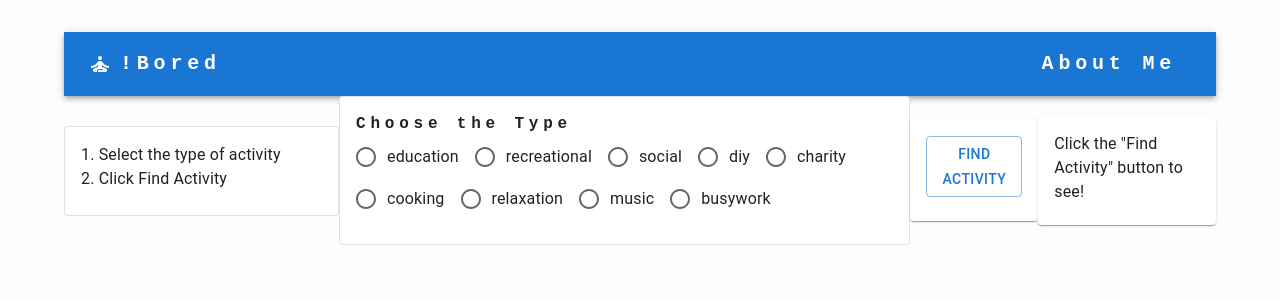
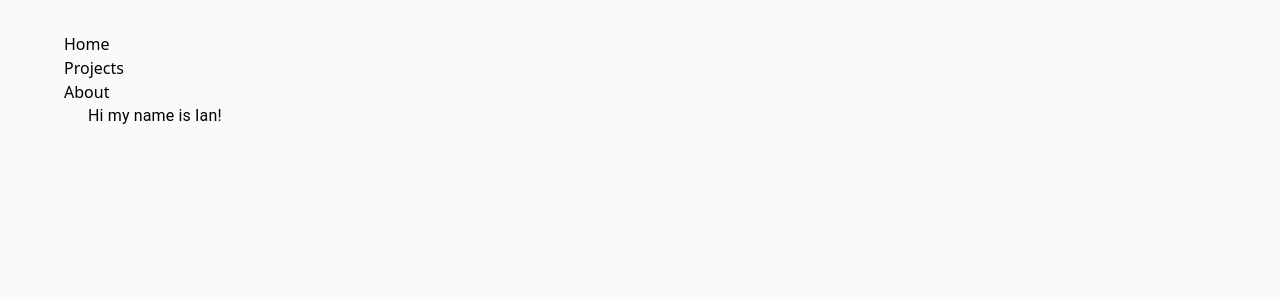
Before and after one commit to desrtCodr/not-bored, a Next.js app: page / in a window 1280 px wide. Shown: the top 300 px of the page. Built offline with nearby package versions, Linux system fonts and the light colour scheme.

Commit message:
making changes

```diff
--- a/components/navbar.js
+++ b/components/navbar.js
@@ -1,58 +1,26 @@
-import * as React from 'react';
-import AppBar from '@mui/material/AppBar';
-import Box from '@mui/material/Box';
-import Toolbar from '@mui/material/Toolbar';
-import Typography from '@mui/material/Typography';
-import Container from '@mui/material/Container';
-import SelfImprovementIcon from '@mui/icons-material/SelfImprovement';
+import Link from 'next/link';
 
-export default function ButtonAppBar() {
+const path = [
+  { uid: 21, name: ' Home', id: 1, path: '/' },
+  { uid: 31, name: 'Projects', id: 2, path: 'projects/notBored' },
+  { uid: 41, name: 'About', id: 3, path: 'about' },
+];
+export default function Header() {
   return (
-    <Box sx={{ flexGrow: 1 }}>
-      <AppBar position='static'>
-        <Container maxWidth='xl'>
-          <Toolbar disableGutters>
-            <SelfImprovementIcon
-              sx={{ display: { xs: 'none', md: 'flex' }, mr: 1 }}
-            />
-            <Typography
-              flexGrow={1}
-              variant='h6'
-              noWrap
-              component='a'
-              href='/'
-              sx={{
-                mr: 2,
-                display: { xs: 'none', md: 'flex' },
-                fontFamily: 'monospace',
-                fontWeight: 700,
-                letterSpacing: '.3rem',
-                color: 'inherit',
-                textDecoration: 'none',
-              }}
-            >
-              !Bored
-            </Typography>
-            <Typography
-              variant='h6'
-              noWrap
-              component='a'
-              href='/about'
-              sx={{
-                mr: 2,
-                display: { xs: 'none', md: 'flex' },
-                fontFamily: 'monospace',
-                fontWeight: 700,
-                letterSpacing: '.3rem',
-                color: 'inherit',
-                textDecoration: 'none',
-              }}
-            >
-              About Me
-            </Typography>
-          </Toolbar>
-        </Container>
-      </AppBar>
-    </Box>
+    <header>
+      <nav>
+        <ul>
+          {path.map((value) => {
+            return (
+              <li key={value.uid}>
+                <Link href={value.path}>
+                  <a> {value.name} </a>
+                </Link>
+              </li>
+            );
+          })}
+        </ul>
+      </nav>
+    </header>
   );
 }
--- a/package.json
+++ b/package.json
@@ -21,6 +21,9 @@
     "react-slider": "^2.0.4"
   },
   "devDependencies": {
-    "eslint-plugin-react-hooks": "^4.6.0"
+    "autoprefixer": "^10.4.14",
+    "eslint-plugin-react-hooks": "^4.6.0",
+    "postcss": "^8.4.21",
+    "tailwindcss": "^3.2.7"
   }
 }
--- a/pages/index.js
+++ b/pages/index.js
@@ -1,85 +1,12 @@
-import * as React from 'react';
-import Instructions from '../components/Instructions';
-import {
-  Card,
-  Grid,
-  Button,
-  Typography,
-  CardActionArea,
-  CardContent,
-} from '@mui/material';
-import fetchActivity from './api/api';
-import Type from '../components/Type';
-
-const url = 'https://www.boredapi.com/api/activity';
+import { Box, Typography } from '@mui/material';
+import { Container } from '@mui/system';
 
 export default function Home() {
-  const [type, setType] = React.useState('');
-  const [activity, setActivity] = React.useState(null);
-  const [error, setError] = React.useState(null);
-
-  const handleChange = (e) => {
-    setError(null);
-    setType(e.target.value);
-  };
-
-  const handleSubmit = () => {
-    if (type === '') {
-      setError('Choose a type of activity first!');
-      console.log(error);
-      return error;
-    }
-    fetchActivity(type)
-      .then((activity) => {
-        setActivity(activity.activity);
-        console.log(activity);
-      })
-      .catch((error) => {
-        setError(error.message);
-      });
-  };
-
   return (
-    <>
-      <div className='main'>
-        <Grid item>
-          <Instructions />
-        </Grid>
-
-        <Grid item>
-          <Type type={type} handleChange={handleChange} />
-        </Grid>
-
-        <Grid item xs={8}>
-          <Card>
-            <CardContent>
-              <Button variant='outlined' onClick={handleSubmit}>
-                Find Activity
-              </Button>
-            </CardContent>
-          </Card>
-        </Grid>
-        <Grid item>
-          <Card>
-            <CardActionArea>
-              <CardContent>
-                <Typography
-                  gutterBottom
-                  variant='body1'
-                  component='div'
-                >
-                  {activity ? (
-                    <p>{activity}</p>
-                  ) : (
-                    'Click the "Find Activity" button to see!'
-                  )}
-                  {error ? <p>{error}</p> : ''}
-                </Typography>
-              </CardContent>
-            </CardActionArea>
-          </Card>
-        </Grid>
-      </div>
-    </>
+    <Box>
+      <Container>
+        <Typography>Hi my name is Ian!</Typography>
+      </Container>
+    </Box>
   );
 }
--- /dev/null
+++ b/pages/projects/notBored.js
@@ -0,0 +1,69 @@
+import * as React from 'react';
+import Instructions from '../../components/Instructions';
+import {
+  Card,
+  Grid,
+  Button,
+  Typography,
+  CardActionArea,
+  CardContent,
+} from '@mui/material';
+import fetchActivity from '../api/api';
+import Type from '../../components/Type';
+
+const url = 'https://www.boredapi.com/api/activity';
+
+export default function Home() {
+  const [type, setType] = React.useState('');
+  const [activity, setActivity] = React.useState(null);
+  const [error, setError] = React.useState(null);
+
+  const handleChange = (e) => {
+    setError(null);
+    setType(e.target.value);
+  };
+
+  const handleSubmit = () => {
+    if (type === '') {
+      setError('Choose a type of activity first!');
+      console.log(error);
+      return error;
+    }
+    fetchActivity(type)
+      .then((activity) => {
+        setActivity(activity.activity);
+        console.log(activity);
+      })
+      .catch((error) => {
+        setError(error.message);
+      });
+  };
+
+  return (
+    <div className='container display: grid gap-3'>
+      <Instructions />
+      <Type type={type} handleChange={handleChange} />
+      <Card>
+        <CardContent>
+          <Button variant='outlined' onClick={handleSubmit}>
+            Find Activity
+          </Button>
+        </CardContent>
+      </Card>
+      <Card>
+        <CardActionArea>
+          <CardContent>
+            <Typography gutterBottom variant='body1' component='div'>
+              {activity ? (
+                <p>{activity}</p>
+              ) : (
+                'Click the "Find Activity" button to see!'
+              )}
+              {error ? <p>{error}</p> : ''}
+            </Typography>
+          </CardContent>
+        </CardActionArea>
+      </Card>
+    </div>
+  );
+}
--- /dev/null
+++ b/postcss.config.js
@@ -0,0 +1,6 @@
+module.exports = {
+  plugins: {
+    tailwindcss: {},
+    autoprefixer: {},
+  },
+}
--- a/styles/globals.css
+++ b/styles/globals.css
@@ -1,11 +1,15 @@
+@tailwind base;
+@tailwind components;
+@tailwind utilities;
+
 :root {
-  --grey: rgb(100, 100, 100);
-  --blue: rgb(0, 147, 220);
+  --grey: #94a3b8;
+  --blue: #dbeafe;
 }
 
 html,
 body {
-  background: rgb(254, 253, 253);
+  background: #fafaf9;
   margin: 1em auto 2em;
 }
 
--- /dev/null
+++ b/tailwind.config.js
@@ -0,0 +1,11 @@
+/** @type {import('tailwindcss').Config} */
+module.exports = {
+  content: [
+    './pages/**/*.{js,ts,jsx,tsx}',
+    './components/**/*.{js,ts,jsx,tsx}',
+  ],
+  theme: {
+    extend: {},
+  },
+  plugins: [],
+};
```
Also changed, not shown: 1 other file (tests, documents, lock files or other folders).
